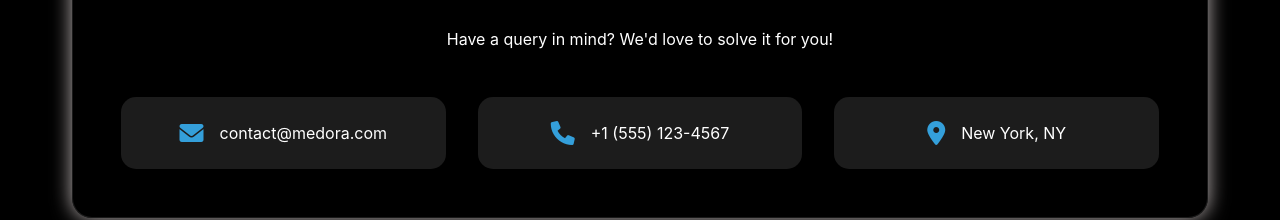
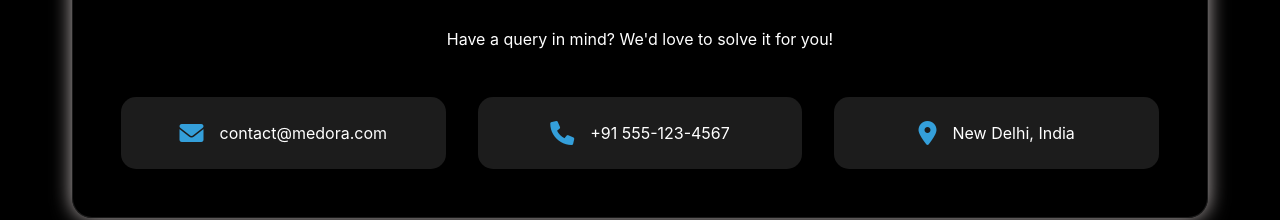
Before and after one commit to yamini-baluni/SCM-April-2025, a plain HTML site: page index.html in a window 1280 px wide. Shown: the part 2286-2506 px from the top of the page. Drawn offline with nearby package versions, Linux system fonts and the light colour scheme; animation ran at ten frames a second.

Commit message:
updated contact section

```diff
--- a/index.html
+++ b/index.html
@@ -107,11 +107,11 @@
                     </div>
                     <div class="contact-item">
                         <i class="fas fa-phone"></i>
-                        <p>+1 (555) 123-4567</p>
+                        <p>+91 555-123-4567</p>
                     </div>
                     <div class="contact-item">
                         <i class="fas fa-map-marker-alt"></i>
-                        <p>New York, NY</p>
+                        <p>New Delhi, India</p>
                     </div>
                 </div>
             </div>
```
